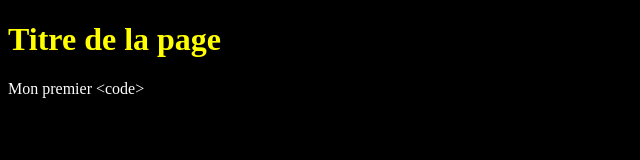
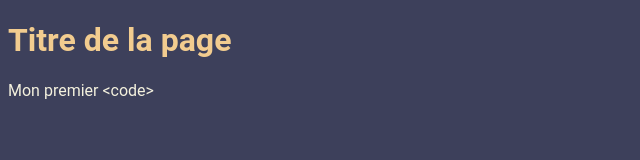
Before and after one commit to ArseneBrosy/first-repo, a plain HTML site: page index.html in a window 1280 px wide. Shown: the whole page, without its empty margins (0-640 px from the left). Drawn offline with Linux system fonts and the light colour scheme.

Commit message:
ajout syle

```diff
--- a/css/main.css
+++ b/css/main.css
@@ -1,8 +1,14 @@
 body {
-    background: black;
-    color: white;
+    background: #3d405b;
+    color: #F4F1DE;
 }
 
 h1 {
-    color: yellow;
+    color: #F2CC8F;
+    font-family: Roboto;
+    font-weight: bold;
 }
+
+p {
+    font-family: Roboto;
+}
```
